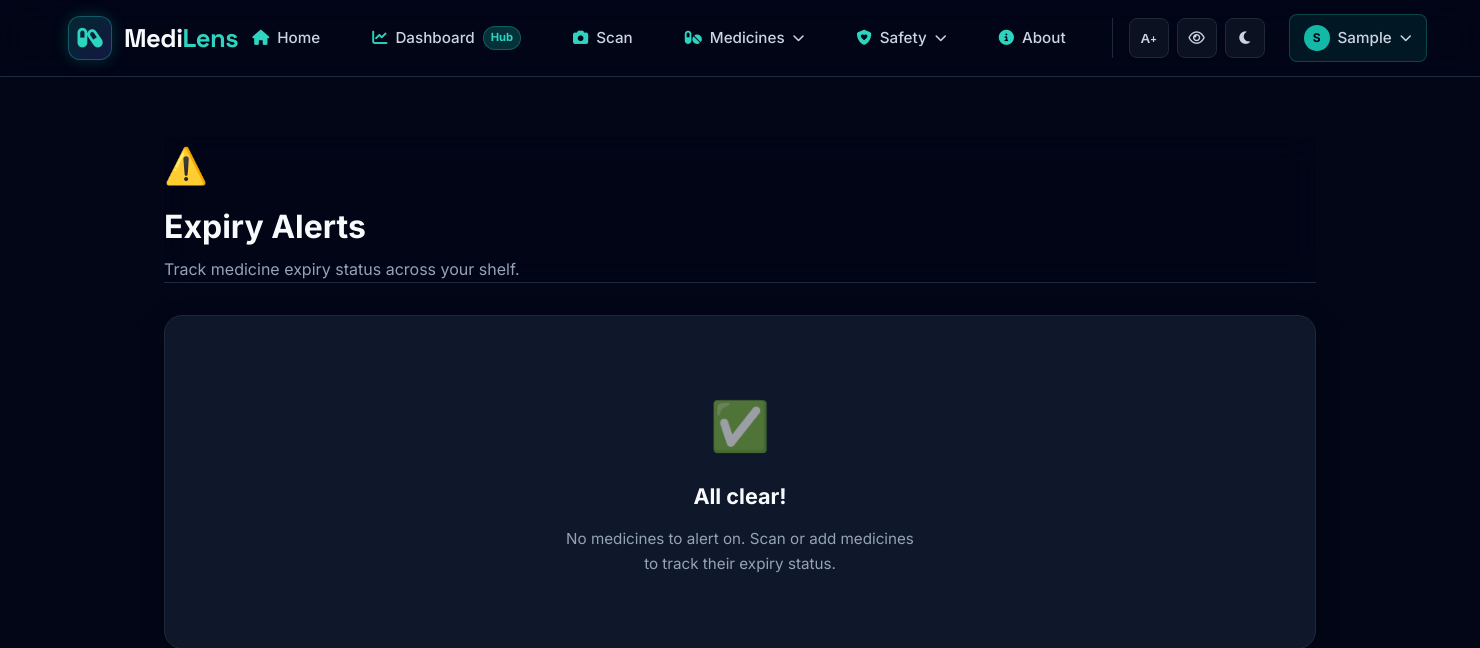
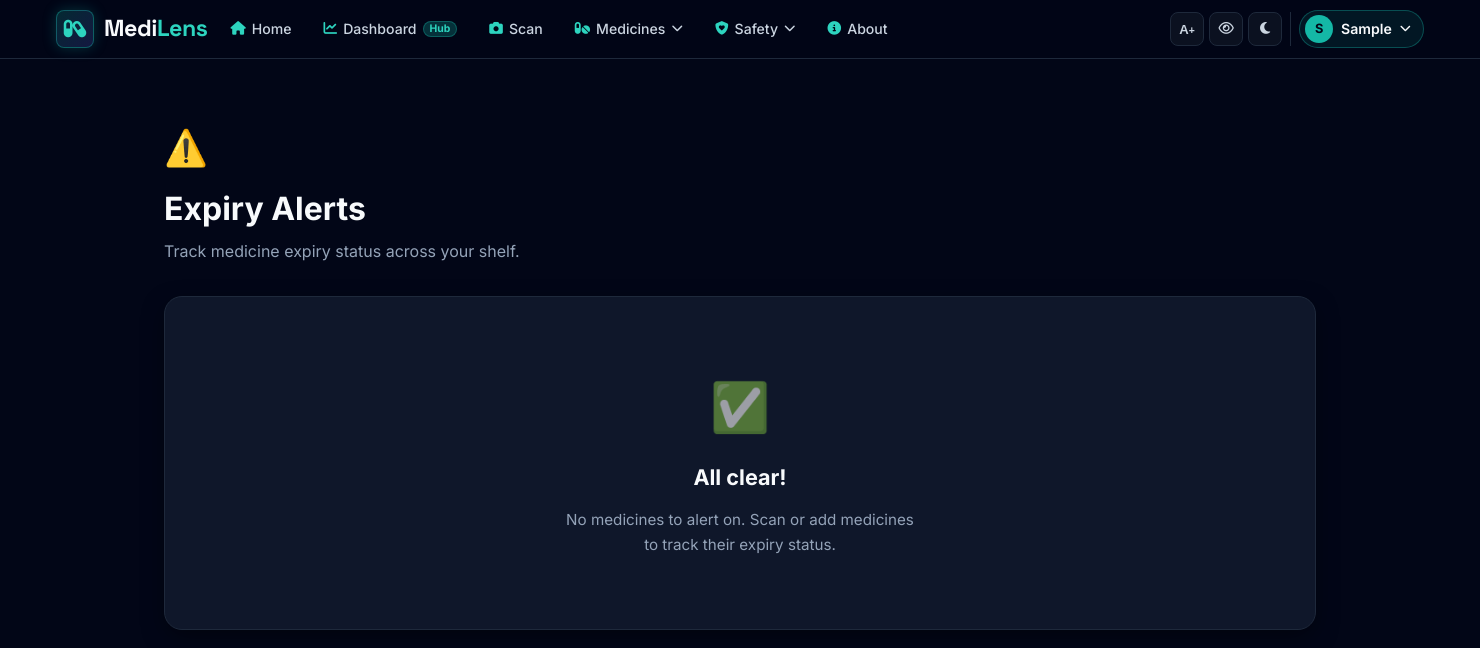
Before and after one commit to sunnyv-in/MediLens, a Flask app: page /expiry-alerts in a window 1480 px wide. Shown: the top 648 px of the page. Run offline with Flask 3, Linux system fonts and the light colour scheme; the visitor is signed in with stand-in values (Sample User, id 1); data that the repository does not hold is empty.

Commit message:
Fix navbar responsiveness, right-aligned profile button, and dropdown stacking z-index

```diff
--- a/frontend/static/css/navbar.css
+++ b/frontend/static/css/navbar.css
@@ -1,30 +1,34 @@
 /* ==========================================================
-   NAVBAR COMPONENT — Sleek Slate-950 Dark / Accessible Light
+   NAVBAR COMPONENT — Responsive Slate-950 Dark / Accessible Light
+   Optimized for all viewports (Mobile, Tablet, Desktop, Wide)
 ========================================================== */
 
-header {
+header.app-header {
   position: sticky;
   top: 0;
-  z-index: 999;
-  background: rgba(2, 6, 23, 0.82);
+  z-index: 10000;
+  background: rgba(2, 6, 23, 0.92);
   backdrop-filter: blur(16px);
   -webkit-backdrop-filter: blur(16px);
   border-bottom: 1px solid var(--border-subtle);
   transition: background var(--transition-normal), border-color var(--transition-normal);
+  width: 100%;
 }
 
-[data-theme="light"] header {
-  background: rgba(255, 255, 255, 0.9);
+[data-theme="light"] header.app-header {
+  background: rgba(255, 255, 255, 0.95);
   border-bottom: 1px solid var(--border-subtle);
 }
 
 .navbar {
   display: flex;
+  align-items: center;
   justify-content: space-between;
-  align-items: center;
-  padding: 14px clamp(16px, 4vw, 48px);
+  padding: 10px clamp(12px, 2.5vw, 36px);
   max-width: 1440px;
   margin: 0 auto;
+  gap: 12px;
+  position: relative;
 }
 
 /* ===========================
@@ -34,30 +38,31 @@ header {
 .logo {
   display: flex;
   align-items: center;
-  gap: 12px;
+  gap: 10px;
   cursor: pointer;
   text-decoration: none;
+  flex-shrink: 0;
   transition: transform var(--transition-fast);
 }
 
 .logo-icon-wrapper {
-  width: 44px;
-  height: 44px;
-  border-radius: var(--radius-md);
+  width: 38px;
+  height: 38px;
+  border-radius: var(--radius-sm);
   background: linear-gradient(135deg, rgba(20, 184, 166, 0.2), rgba(99, 102, 241, 0.2));
   border: 1px solid rgba(20, 184, 166, 0.4);
   display: flex;
   align-items: center;
   justify-content: center;
   color: var(--primary-light);
-  font-size: 1.4rem;
-  box-shadow: 0 0 15px var(--primary-glow);
+  font-size: 1.25rem;
+  box-shadow: 0 0 14px var(--primary-glow);
   transition: all var(--transition-normal);
 }
 
 .logo span {
   font-family: var(--font-display);
-  font-size: 1.6rem;
+  font-size: 1.45rem;
   font-weight: 700;
   color: var(--text-primary);
   letter-spacing: -0.02em;
@@ -69,20 +74,22 @@ header {
 }
 
 .logo:hover .logo-icon-wrapper {
-  transform: rotate(-6deg) scale(1.08);
+  transform: rotate(-6deg) scale(1.06);
   border-color: var(--primary-light);
-  box-shadow: 0 0 25px var(--primary-glow);
+  box-shadow: 0 0 20px var(--primary-glow);
 }
 
 /* ===========================
-   NAV LINKS
+   NAV LINKS (CENTER DESKTOP)
 =========================== */
 
 .nav-links {
   display: flex;
   align-items: center;
-  gap: 24px;
+  gap: clamp(4px, 0.75vw, 10px);
   list-style: none;
+  margin: 0;
+  padding: 0;
 }
 
 .nav-links > li {
@@ -92,14 +99,15 @@ header {
 .nav-links > li > a {
   display: flex;
   align-items: center;
-  gap: 8px;
-  padding: 10px 14px;
+  gap: 6px;
+  padding: 7px 11px;
   color: var(--text-secondary);
-  font-size: 0.95rem;
+  font-size: 0.88rem;
   font-weight: 500;
   border-radius: var(--radius-sm);
   text-decoration: none;
   transition: all var(--transition-fast);
+  white-space: nowrap;
 }
 
 .nav-links > li > a:hover,
@@ -110,44 +118,53 @@ header {
 
 .nav-links > li > a i.nav-icon {
   color: var(--primary-light);
-  font-size: 0.95rem;
+  font-size: 0.85rem;
 }
 
 .nav-badge-pill {
-  font-size: 0.7rem;
-  padding: 2px 7px;
+  font-size: 0.65rem;
+  padding: 1px 6px;
   border-radius: var(--radius-full);
   background: var(--primary-glow);
   color: var(--primary-light);
   font-weight: 700;
   border: 1px solid rgba(20, 184, 166, 0.35);
+  line-height: 1.2;
 }
 
 /* ===========================
-   ACCESSIBILITY CONTROLS TOOLBAR
+   NAV RIGHT ACTIONS (ALWAYS VISIBLE & RIGHT-ALIGNED)
 =========================== */
 
+.nav-actions {
+  display: flex;
+  align-items: center;
+  gap: 8px;
+  flex-shrink: 0;
+  margin-left: auto;
+}
+
+/* Accessibility toolbar */
 .nav-access-bar {
   display: flex;
   align-items: center;
-  gap: 8px;
-  margin-left: 8px;
-  padding-left: 16px;
-  border-left: 1px solid var(--border-subtle);
+  gap: 5px;
+  padding-right: 8px;
+  border-right: 1px solid var(--border-subtle);
 }
 
 .access-btn {
   background: var(--bg-surface);
   border: 1px solid var(--border-subtle);
   color: var(--text-secondary);
-  width: 40px;
-  height: 40px;
+  width: 34px;
+  height: 34px;
   border-radius: var(--radius-sm);
   display: flex;
   align-items: center;
   justify-content: center;
   cursor: pointer;
-  font-size: 0.9rem;
+  font-size: 0.85rem;
   transition: all var(--transition-fast);
 }
 
@@ -163,32 +180,115 @@ header {
   border-color: var(--primary);
 }
 
+/* User Profile in Nav */
+.user-dropdown {
+  position: relative;
+}
+
+.user-profile-btn {
+  display: inline-flex;
+  align-items: center;
+  gap: 8px;
+  background: rgba(20, 184, 166, 0.1);
+  border: 1px solid rgba(20, 184, 166, 0.35);
+  padding: 4px 12px 4px 5px;
+  border-radius: var(--radius-full);
+  color: var(--text-primary);
+  cursor: pointer;
+  font-family: var(--font-body);
+  font-size: 0.88rem;
+  font-weight: 600;
+  text-decoration: none;
+  transition: all var(--transition-fast);
+  white-space: nowrap;
+}
+
+.user-profile-btn:hover {
+  background: rgba(20, 184, 166, 0.2);
+  border-color: var(--primary);
+}
+
+.user-avatar-badge {
+  width: 28px;
+  height: 28px;
+  border-radius: 50%;
+  background: var(--primary);
+  color: #020617;
+  display: flex;
+  align-items: center;
+  justify-content: center;
+  font-size: 0.8rem;
+  font-weight: 700;
+  flex-shrink: 0;
+}
+
+.user-profile-name {
+  max-width: 95px;
+  overflow: hidden;
+  text-overflow: ellipsis;
+  white-space: nowrap;
+}
+
+.login-nav-btn {
+  display: inline-flex;
+  align-items: center;
+  gap: 6px;
+  background: var(--primary);
+  color: #020617 !important;
+  font-weight: 700 !important;
+  font-size: 0.88rem;
+  padding: 8px 16px !important;
+  border-radius: var(--radius-md);
+  box-shadow: 0 4px 14px var(--primary-glow);
+  text-decoration: none;
+  white-space: nowrap;
+  transition: all var(--transition-fast);
+}
+
+.login-nav-btn:hover {
+  background: var(--primary-light);
+  transform: translateY(-1px);
+}
+
 /* ===========================
-   DROPDOWN MENUS
+   DROPDOWN MENUS (ALWAYS ON TOP)
 =========================== */
+
+.dropdown {
+  position: relative;
+}
 
 .dropdown-menu {
   position: absolute;
-  top: calc(100% + 8px);
+  top: calc(100% + 6px);
   left: 0;
   min-width: 210px;
   background: var(--bg-card);
-  border: 1px solid var(--border-subtle);
+  border: 1.5px solid var(--border-highlight);
   border-radius: var(--radius-md);
   padding: 8px;
   list-style: none;
-  box-shadow: var(--shadow-lg);
+  box-shadow: 0 20px 45px -4px rgba(0, 0, 0, 0.8), 0 0 0 1px rgba(255, 255, 255, 0.08);
   opacity: 0;
   visibility: hidden;
-  transform: translateY(8px);
-  transition: all var(--transition-fast);
-  z-index: 1000;
+  pointer-events: none;
+  transform: translateY(6px);
+  transition: opacity var(--transition-fast), transform var(--transition-fast), visibility var(--transition-fast);
+  z-index: 10005;
 }
 
-.dropdown:hover .dropdown-menu,
-.dropdown:focus-within .dropdown-menu {
+/* User profile menu aligns to right edge */
+.dropdown-menu.dropdown-menu-right {
+  left: auto;
+  right: 0;
+}
+
+.dropdown:hover > .dropdown-menu,
+.dropdown:focus-within > .dropdown-menu,
+.dropdown.is-open > .dropdown-menu {
   opacity: 1;
   visibility: visible;
+  pointer-events: auto;
   transform: translateY(0);
 }
 
@@ -196,113 +296,123 @@ header {
   display: flex;
   align-items: center;
   gap: 10px;
-  padding: 10px 14px;
+  padding: 9px 12px;
   color: var(--text-secondary);
-  font-size: 0.9rem;
+  font-size: 0.88rem;
   font-weight: 500;
   border-radius: var(--radius-sm);
   text-decoration: none;
   transition: all var(--transition-fast);
+  white-space: nowrap;
 }
 
 .dropdown-menu li a:hover {
   background: var(--bg-card-hover);
   color: var(--primary-light);
-  transform: translateX(4px);
+  transform: translateX(3px);
 }
 
-/* User Profile in Nav */
-.user-dropdown > a {
-  display: flex;
-  align-items: center;
-  gap: 10px;
-  background: rgba(20, 184, 166, 0.1);
-  border: 1px solid rgba(20, 184, 166, 0.3);
-  padding: 8px 16px;
-  border-radius: var(--radius-full);
-  color: var(--text-primary);
+.dropdown-menu li a i {
+  color: var(--primary-light);
+  width: 16px;
+  text-align: center;
 }
 
-.user-avatar-badge {
-  width: 26px;
-  height: 26px;
-  border-radius: 50%;
-  background: var(--primary);
-  color: #020617;
-  display: flex;
-  align-items: center;
-  justify-content: center;
-  font-size: 0.75rem;
-  font-weight: 700;
-}
+/* ===========================
+   MOBILE / RESPONSIVE NAVIGATION
+=========================== */
 
-.login-nav-btn {
-  background: var(--primary);
-  color: #020617 !important;
-  font-weight: 700 !important;
-  padding: 9px 18px !important;
-  border-radius: var(--radius-md);
-  box-shadow: 0 4px 14px var(--primary-glow);
-}
-
-.login-nav-btn:hover {
-  background: var(--primary-light);
-  transform: translateY(-2px);
-}
-
-/* Mobile Hamburger Toggle */
 .mobile-nav-toggle {
   display: none;
   background: transparent;
   border: none;
   color: var(--text-primary);
-  font-size: 1.5rem;
+  font-size: 1.3rem;
   cursor: pointer;
-  padding: 8px;
+  padding: 6px;
+  width: 36px;
+  height: 36px;
+  border-radius: var(--radius-sm);
+  align-items: center;
+  justify-content: center;
+  transition: background var(--transition-fast);
 }
 
-@media (max-width: 992px) {
+.mobile-nav-toggle:hover {
+  background: var(--bg-card-hover);
+}
+
+/* Breakpoint for collapsible nav */
+@media (max-width: 1080px) {
   .mobile-nav-toggle {
-    display: block;
+    display: flex;
   }
 
   .nav-links {
     position: fixed;
-    top: 72px;
+    top: 59px;
     left: 0;
     right: 0;
+    bottom: 0;
     background: var(--bg-surface);
-    border-bottom: 1px solid var(--border-subtle);
+    border-top: 1px solid var(--border-subtle);
     flex-direction: column;
     align-items: stretch;
-    padding: 24px;
-    gap: 12px;
+    padding: 20px 24px 40px;
+    gap: 8px;
     box-shadow: var(--shadow-lg);
     display: none;
+    overflow-y: auto;
+    z-index: 9999;
   }
 
   .nav-links.is-open {
     display: flex;
   }
 
-  .nav-access-bar {
-    margin-left: 0;
-    padding-left: 0;
-    border-left: none;
-    border-top: 1px solid var(--border-subtle);
-    padding-top: 16px;
-    justify-content: center;
+  .nav-links > li > a {
+    padding: 12px 14px;
+    font-size: 1rem;
   }
 
   .dropdown-menu {
     position: static;
     opacity: 1;
     visibility: visible;
+    pointer-events: auto;
     transform: none;
     box-shadow: none;
     background: var(--bg-base);
-    margin-left: 16px;
+    margin: 4px 0 8px 16px;
+    border: none;
     border-left: 2px solid var(--primary);
     border-radius: 0;
+    padding: 4px 0;
+  }
+
+  .dropdown-menu li a {
+    padding: 10px 14px;
   }
 }
+
+/* Extra small mobile adjustments */
+@media (max-width: 520px) {
+  .user-profile-name {
+    display: none;
+  }
+
+  .user-profile-btn {
+    padding: 4px;
+  }
+
+  .nav-access-bar {
+    padding-right: 4px;
+    gap: 4px;
+  }
+
+  .access-btn {
+    width: 30px;
+    height: 30px;
+    font-size: 0.78rem;
+  }
+}
--- a/frontend/templates/expiry/expiry_alerts.html
+++ b/frontend/templates/expiry/expiry_alerts.html
@@ -164,11 +164,11 @@
 <div class="expiry-page">
 
   <!-- ══ HERO ══ -->
-  <header class="expiry-hero">
+  <div class="expiry-hero">
     <div class="hero-icon">⚠️</div>
     <h1>Expiry Alerts</h1>
     <p>Track medicine expiry status across your shelf.</p>
-  </header>
+  </div>
 
   {% if alerts %}
 
--- a/frontend/templates/history/medicine_history.html
+++ b/frontend/templates/history/medicine_history.html
@@ -193,14 +193,14 @@
 <div class="history-page">
 
   <!-- ══ HERO ══ -->
-  <header class="history-hero">
+  <div class="history-hero">
     <div class="history-hero-text">
       <div class="hero-icon">🕐</div>
       <h1>Scan History</h1>
       <p>Review the medicines you have scanned with MediLens.</p>
     </div>
     <a class="btn btn-primary" href="{{ url_for('scan.scan') }}">Scan Medicine →</a>
-  </header>
+  </div>
 
   <!-- Count chip -->
   <div class="history-count-chip" aria-live="polite">
--- a/frontend/templates/layouts/base.html
+++ b/frontend/templates/layouts/base.html
@@ -32,7 +32,7 @@
   <!-- =====================================================
        NAVBAR
   ====================================================== -->
-  <header>
+  <header class="app-header" id="appHeader">
     <nav class="navbar" aria-label="Main Navigation">
 
       <!-- BRAND LOGO -->
@@ -43,12 +43,7 @@
         <span>Medi<em>Lens</em></span>
       </a>
 
-      <!-- MOBILE HAMBURGER BUTTON -->
-      <button class="mobile-nav-toggle" id="mobileNavToggle" aria-label="Toggle Navigation Menu" aria-expanded="false">
-        <i class="fa-solid fa-bars"></i>
-      </button>
-
-      <!-- NAVIGATION LINKS -->
+      <!-- NAVIGATION LINKS (DESKTOP CENTER / MOBILE DRAWER) -->
       <ul class="nav-links" id="navLinks">
 
         <!-- HOME -->
@@ -78,28 +73,28 @@
 
         <!-- MEDICINES DROPDOWN -->
         <li class="dropdown">
-          <a href="javascript:void(0)" aria-haspopup="true">
+          <a href="javascript:void(0)" class="dropdown-toggle" aria-haspopup="true">
             <i class="fa-solid fa-pills nav-icon" aria-hidden="true"></i>
             <span>Medicines</span>
-            <i class="fa-solid fa-chevron-down" style="font-size: 0.75rem;" aria-hidden="true"></i>
+            <i class="fa-solid fa-chevron-down" style="font-size: 0.72rem;" aria-hidden="true"></i>
           </a>
           <ul class="dropdown-menu">
             <li>
               <a href="{{ url_for('medicine_shelf.medicine_shelf') }}">
                 <i class="fa-solid fa-boxes-stacked" aria-hidden="true"></i>
-                Medicine Shelf
+                <span>Medicine Shelf</span>
               </a>
             </li>
             <li>
               <a href="{{ url_for('medicine_history.medicine_history') }}">
                 <i class="fa-solid fa-clock-rotate-left" aria-hidden="true"></i>
-                Scan History
+                <span>Scan History</span>
               </a>
             </li>
             <li>
               <a href="{{ url_for('reminder.reminders') }}">
                 <i class="fa-solid fa-bell" aria-hidden="true"></i>
-                Dose Reminders
+                <span>Dose Reminders</span>
               </a>
             </li>
           </ul>
@@ -107,28 +102,28 @@
 
         <!-- SAFETY DROPDOWN -->
         <li class="dropdown">
-          <a href="javascript:void(0)" aria-haspopup="true">
+          <a href="javascript:void(0)" class="dropdown-toggle" aria-haspopup="true">
             <i class="fa-solid fa-shield-heart nav-icon" aria-hidden="true"></i>
             <span>Safety</span>
-            <i class="fa-solid fa-chevron-down" style="font-size: 0.75rem;" aria-hidden="true"></i>
+            <i class="fa-solid fa-chevron-down" style="font-size: 0.72rem;" aria-hidden="true"></i>
           </a>
           <ul class="dropdown-menu">
             <li>
               <a href="{{ url_for('drug_interaction.interaction_list') }}">
                 <i class="fa-solid fa-triangle-exclamation" aria-hidden="true"></i>
-                Drug Interactions
+                <span>Drug Interactions</span>
               </a>
             </li>
             <li>
               <a href="{{ url_for('expiry.expiry_alerts') }}">
                 <i class="fa-solid fa-calendar-xmark" aria-hidden="true"></i>
-                Expiry Alerts
+                <span>Expiry Alerts</span>
               </a>
             </li>
             <li>
               <a href="{{ url_for('emergency.emergency_mode') }}">
                 <i class="fa-solid fa-truck-medical" aria-hidden="true"></i>
-                Emergency Mode
+                <span>Emergency Mode</span>
               </a>
             </li>
           </ul>
@@ -142,11 +137,16 @@
           </a>
         </li>
 
+      </ul>
+
+      <!-- RIGHT ACTIONS (ACCESSIBILITY + USER PROFILE + MOBILE HAMBURGER) -->
+      <div class="nav-actions">
+
         <!-- ACCESSIBILITY TOOLBAR (PATIENT-CENTRIC CONTROLS) -->
-        <li class="nav-access-bar" role="group" aria-label="Patient Accessibility Tools">
+        <div class="nav-access-bar" role="group" aria-label="Patient Accessibility Tools">
           <!-- Text Scaling Button: A- / A+ -->
           <button type="button" class="access-btn" id="fontScaleToggle" title="Scale Text Size (Elderly / Accessibility)" aria-label="Scale Text Size">
-            <strong style="font-size: 0.85rem;">A<span style="font-size: 0.65rem;">+</span></strong>
+            <strong style="font-size: 0.82rem;">A<span style="font-size: 0.65rem;">+</span></strong>
           </button>
 
           <!-- Privacy Mask Toggle: Hide/Blur sensitive prescription names -->
@@ -158,41 +158,44 @@
           <button type="button" class="access-btn" id="themeModeToggle" title="Switch Theme (Dark / Light)" aria-label="Switch Theme">
             <i class="fa-solid fa-moon" id="themeModeIcon"></i>
           </button>
-        </li>
+        </div>
 
-        <!-- USER / AUTH -->
+        <!-- USER / AUTH (ALWAYS VISIBLE & RIGHT ALIGNED) -->
         {% if current_user.is_authenticated %}
-        <li class="dropdown user-dropdown">
-          <a href="javascript:void(0)" aria-haspopup="true">
+        <div class="dropdown user-dropdown">
+          <a href="javascript:void(0)" class="user-profile-btn dropdown-toggle" aria-haspopup="true" aria-label="User Menu">
             <span class="user-avatar-badge">{{ current_user.name[:1]|upper }}</span>
-            <span>{{ current_user.name.split()[0] }}</span>
-            <i class="fa-solid fa-chevron-down" style="font-size: 0.75rem;" aria-hidden="true"></i>
+            <span class="user-profile-name">{{ current_user.name.split()[0] }}</span>
+            <i class="fa-solid fa-chevron-down" style="font-size: 0.7rem;" aria-hidden="true"></i>
           </a>
-          <ul class="dropdown-menu">
+          <ul class="dropdown-menu dropdown-menu-right">
             <li>
               <a href="{{ url_for('auth.account') }}">
                 <i class="fa-solid fa-user" aria-hidden="true"></i>
-                My Profile
+                <span>My Profile</span>
               </a>
             </li>
             <li>
               <a href="{{ url_for('auth.logout') }}">
                 <i class="fa-solid fa-right-from-bracket" aria-hidden="true"></i>
-                Logout
+                <span>Logout</span>
               </a>
             </li>
           </ul>
-        </li>
+        </div>
         {% else %}
-        <li>
-          <a href="{{ url_for('auth.login') }}" class="login-nav-btn">
-            <i class="fa-solid fa-right-to-bracket" aria-hidden="true"></i>
-            <span>Login</span>
-          </a>
-        </li>
+        <a href="{{ url_for('auth.login') }}" class="login-nav-btn">
+          <i class="fa-solid fa-right-to-bracket" aria-hidden="true"></i>
+          <span>Login</span>
+        </a>
         {% endif %}
 
-      </ul>
+        <!-- MOBILE HAMBURGER BUTTON -->
+        <button class="mobile-nav-toggle" id="mobileNavToggle" aria-label="Toggle Navigation Menu" aria-expanded="false">
+          <i class="fa-solid fa-bars"></i>
+        </button>
+
+      </div>
 
     </nav>
   </header>
@@ -395,7 +398,39 @@
         });
       }
 
-      // 5. Auto dismiss flash alerts after 6 seconds
+      // 5. Accessible Dropdown Click Toggles & Outside Click Handler
+      const dropdownToggles = document.querySelectorAll(".dropdown-toggle");
+      dropdownToggles.forEach(toggle => {
+        toggle.addEventListener("click", function(e) {
+          e.preventDefault();
+          e.stopPropagation();
+          const parent = this.closest(".dropdown");
+          const wasOpen = parent.classList.contains("is-open");
+          // Close other open dropdowns
+          document.querySelectorAll(".dropdown.is-open").forEach(d => {
+            if (d !== parent) d.classList.remove("is-open");
+          });
+          parent.classList.toggle("is-open", !wasOpen);
+        });
+      });
+
+      // Close dropdowns on click outside or Escape
+      document.addEventListener("click", function(e) {
+        if (!e.target.closest(".dropdown")) {
+          document.querySelectorAll(".dropdown.is-open").forEach(d => d.classList.remove("is-open"));
+        }
+      });
+      document.addEventListener("keydown", function(e) {
+        if (e.key === "Escape") {
+          document.querySelectorAll(".dropdown.is-open").forEach(d => d.classList.remove("is-open"));
+          if (navLinks && navLinks.classList.contains("is-open")) {
+            navLinks.classList.remove("is-open");
+            if (mobileToggle) mobileToggle.setAttribute("aria-expanded", "false");
+          }
+        }
+      });
+
+      // 6. Auto dismiss flash alerts after 6 seconds
       setTimeout(function() {
         const flashes = document.querySelectorAll(".flash");
         flashes.forEach(f => {
--- a/frontend/templates/medicine/medicine_shelf.html
+++ b/frontend/templates/medicine/medicine_shelf.html
@@ -293,14 +293,14 @@
 <div class="shelf-page">
 
   <!-- ══ HERO ══ -->
-  <header class="shelf-hero">
+  <div class="shelf-hero">
     <div class="shelf-hero-text">
       <div class="hero-icon">💊</div>
       <h1>Medicine Shelf</h1>
       <p>View and manage medicines saved to your shelf.</p>
     </div>
     <a class="btn btn-primary" href="{{ url_for('medicine_shelf.add_medicine_page') }}">+ Add Medicine</a>
-  </header>
+  </div>
 
   <!-- ══ SEARCH ══ -->
   <div class="shelf-search-wrap">
--- a/frontend/templates/reminder/reminder.html
+++ b/frontend/templates/reminder/reminder.html
@@ -407,14 +407,14 @@
 <div class="reminder-page">
 
   <!-- ══ HERO ══ -->
-  <header class="reminder-hero">
+  <div class="reminder-hero">
     <div class="reminder-hero-text">
       <div class="hero-icon">🔔</div>
       <h1>Dose Reminders</h1>
       <p>Schedule and manage your medicine reminders.</p>
     </div>
     <a class="btn btn-primary" href="#add-reminder-section">+ Add Reminder</a>
-  </header>
+  </div>
 
   <!-- ══ SECTION A — Add Reminder ══ -->
   <section id="add-reminder-section" aria-labelledby="add-reminder-heading">
```
